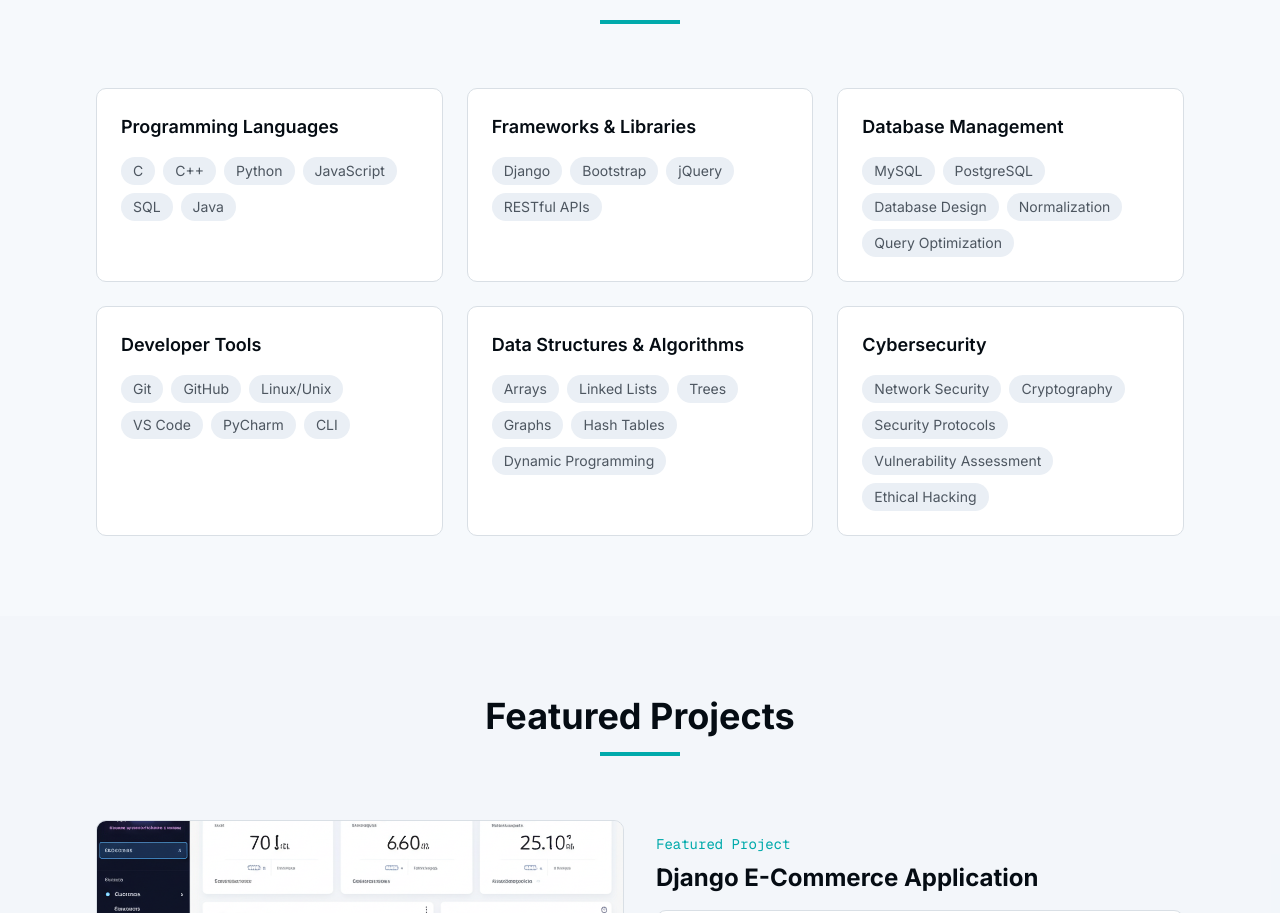
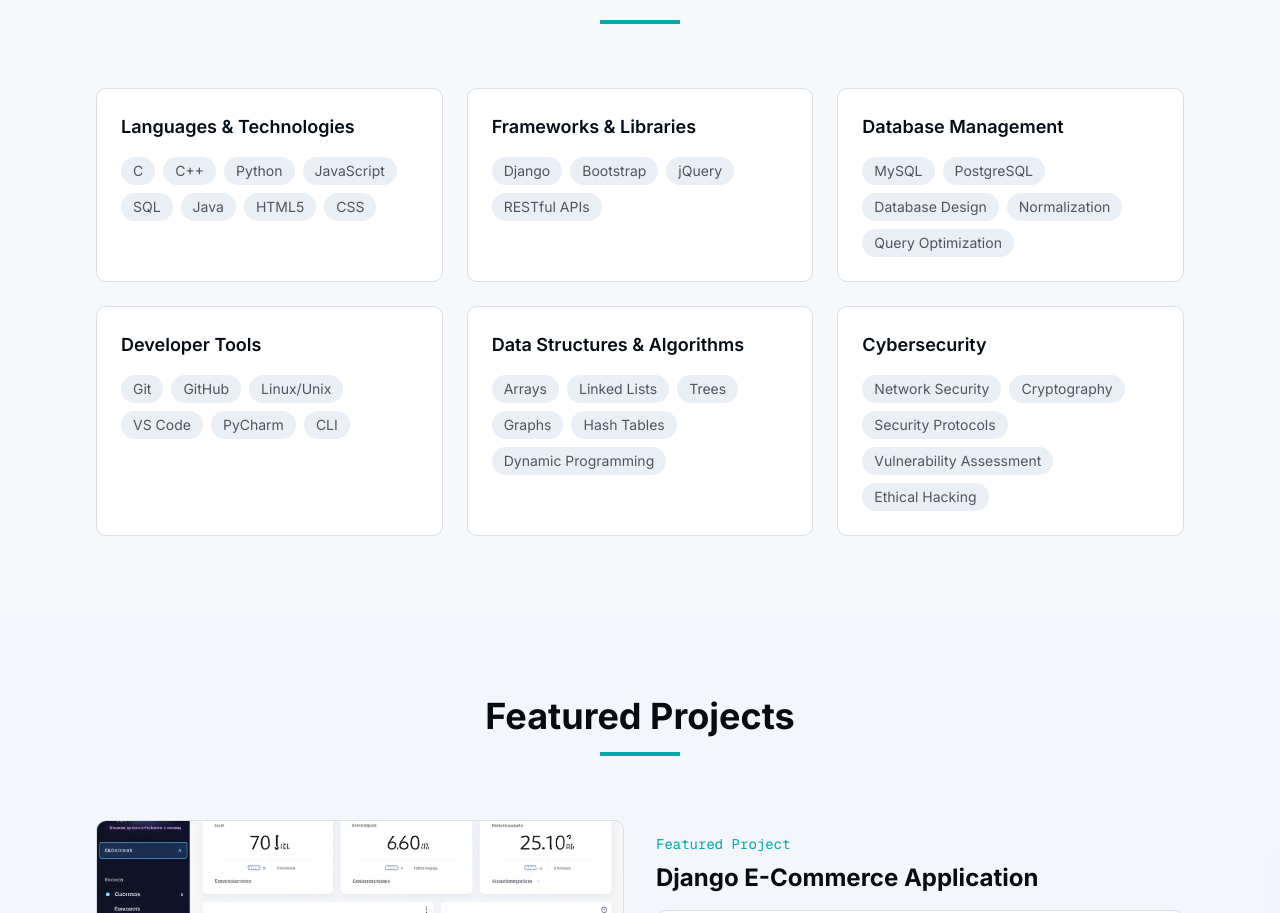
Before and after one commit to kkundanI/KKundan37-Portfolio, a Next.js app: page / in a window 1280 px wide. Shown: the part 1687-2600 px from the top of the page. Built offline with nearby package versions, Linux system fonts and the light colour scheme.

Commit message:
Update skills-section.tsx

```diff
--- a/components/skills-section.tsx
+++ b/components/skills-section.tsx
@@ -5,8 +5,8 @@ import { useRef } from "react"
 
 const skillCategories = [
   {
-    title: "Programming Languages",
-    skills: ["C", "C++", "Python", "JavaScript", "SQL","Java"],
+    title: "Languages & Technologies",
+    skills: ["C", "C++", "Python", "JavaScript", "SQL","Java", "HTML5", "CSS"],
   },
   {
     title: "Frameworks & Libraries",
```
